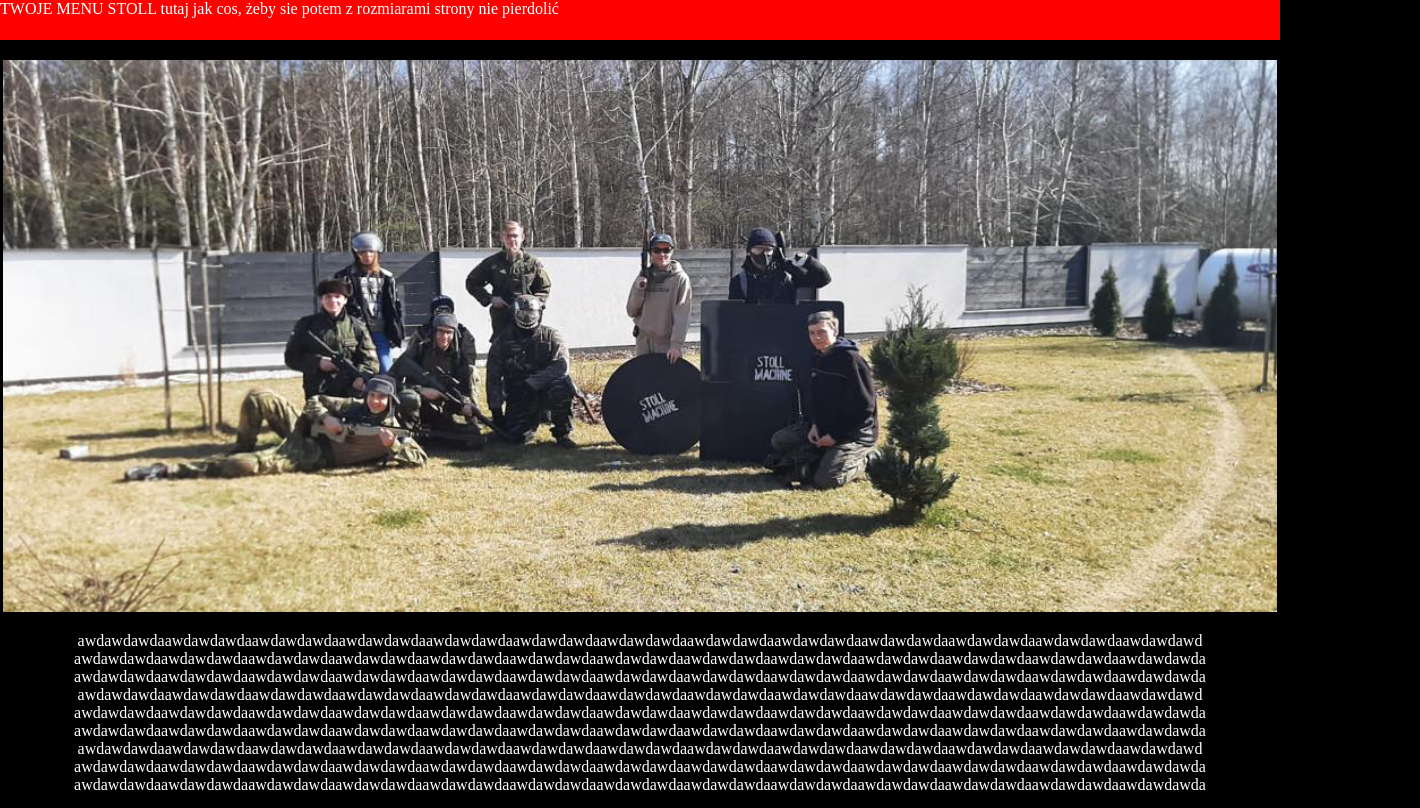
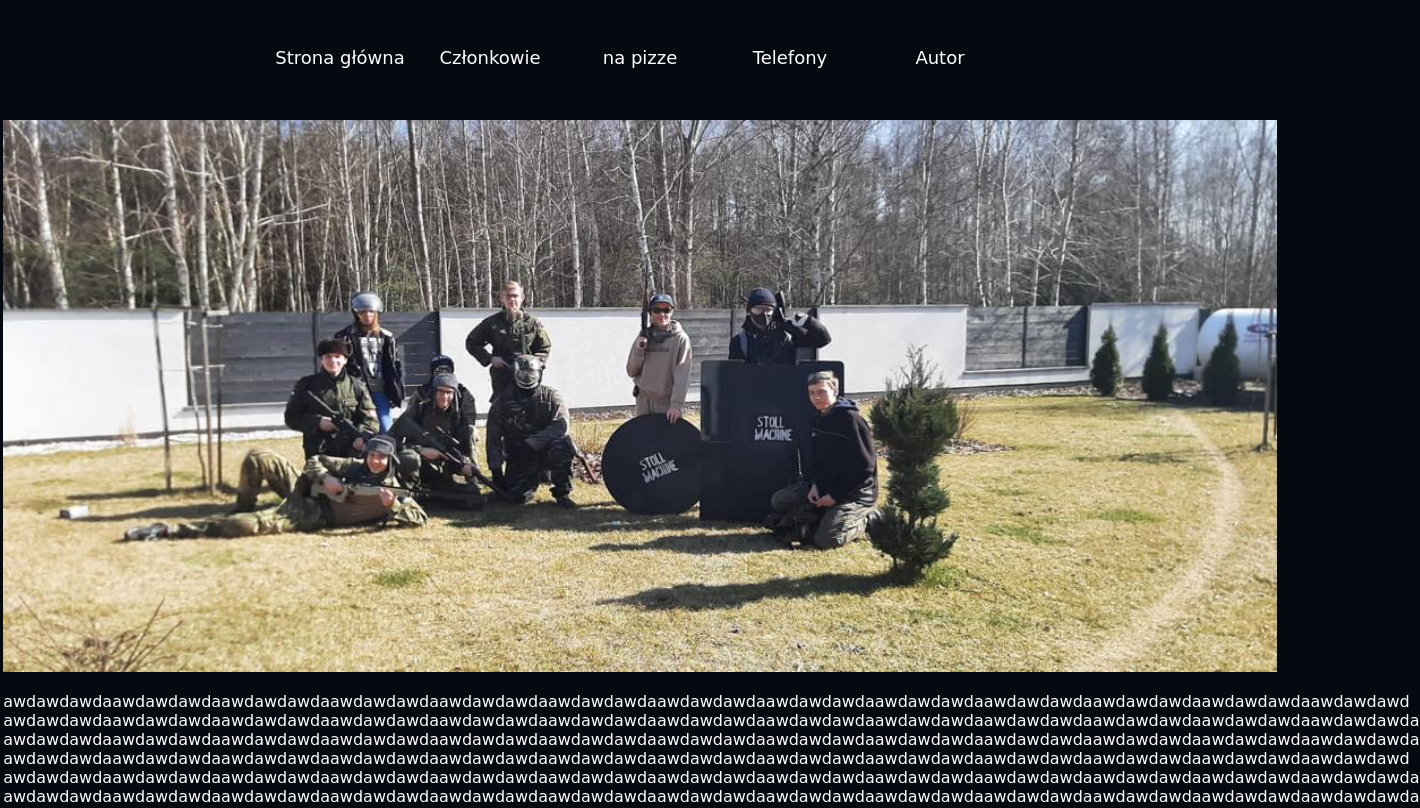
Before and after one commit to Donna-mamma-es-una-chujoczita/strona-asg, a plain HTML site: page index.html in a window 1280 px wide. Shown: the top 808 px of the page, 1420 px wide, since content can reach past the window. Drawn offline with Linux system fonts and the light colour scheme.

Commit message:
Merge branch 'main' of https://github.com/Donna-mamma-es-una-chujoczita/strona-asg into main

```diff
--- a/index.html
+++ b/index.html
@@ -1,6 +1,6 @@
 <!-- tutaj wpierdalaj jakies komentarze jak kcesz
 
-
+jesteś pedałem
 
 
 
@@ -31,7 +31,15 @@
   <body>
 
     <!-- Nagłówek + menu -->
-      <div id="header"> TWOJE MENU STOLL tutaj jak cos, żeby sie potem z rozmiarami strony nie pierdolić </div>
+      <div id="header">
+        <ol>
+          <li><a href="https://www.youtube.com/watch?v=iik25wqIuFo&ab_channel=Rickroll%2Cbutwithadifferentlink%22%3E">Strona główna</a></li>
+          <li><a href="https://www.youtube.com/watch?v=iik25wqIuFo&ab_channel=Rickroll%2Cbutwithadifferentlink%22%3E">Członkowie</a></li>
+          <li><a href="https://www.youtube.com/watch?v=iik25wqIuFo&ab_channel=Rickroll%2Cbutwithadifferentlink%22%3E">na pizze</a></li>
+          <li><a href="https://www.youtube.com/watch?v=iik25wqIuFo&ab_channel=Rickroll%2Cbutwithadifferentlink%22%3E">Telefony</a></li>
+          <li><a href="https://www.youtube.com/watch?v=iik25wqIuFo&ab_channel=Rickroll%2Cbutwithadifferentlink%22%3E">Autor</a></li>
+        </ol>
+      </div>
 
     <!-- 1 obraz całego teamu -->
       <div id="pictures">
@@ -52,7 +60,7 @@
       </div>
 
     <!-- Ten czerwony pasek -->
-      <div class="brek" style="width: 100%; height: 1%; background-color: red; clear: both; margin-top: 20px;"></div>
+      <div class="brek" style="width: 100%; height: 1%; background-color: #0f192e; clear: both; margin-top: 20px;"></div>
 
     <!-- Stopka -->
       <div id="footer">
--- a/style.css
+++ b/style.css
@@ -1,7 +1,7 @@
 html, body{
-  background-color: #000000;
+  background-color: #050910;
   color: #ffffff;
-  font-family: consloas;
+  font-family: cursive;
 
   margin: 0;
   padding: 0;
@@ -12,8 +12,36 @@ html, body{
 #header{
   width: 100%;
   height: 5%;
-  background-color: red;
+  text-align: center;
+  margin-top: 20px;
+  margin-left: auto;
+  margin-right: auto;
+  padding-top: 20px;
+  padding-bottom: 20px;
 }
+
+ol{
+  padding: 0;
+  margin: 0;
+  list-style-type: none;
+  font-size: 18px;
+  height: 35px;
+  line-height: 200%;
+  display: inline-block;
+}
+
+ol a{
+  color: white;
+  text-decoration: none;
+  display: block;
+}
+
+ol > li{
+  float: left;
+  width: 150px;
+  height: 40px;
+}
+
 
 #pictures{
   margin-top: 20px;
```
